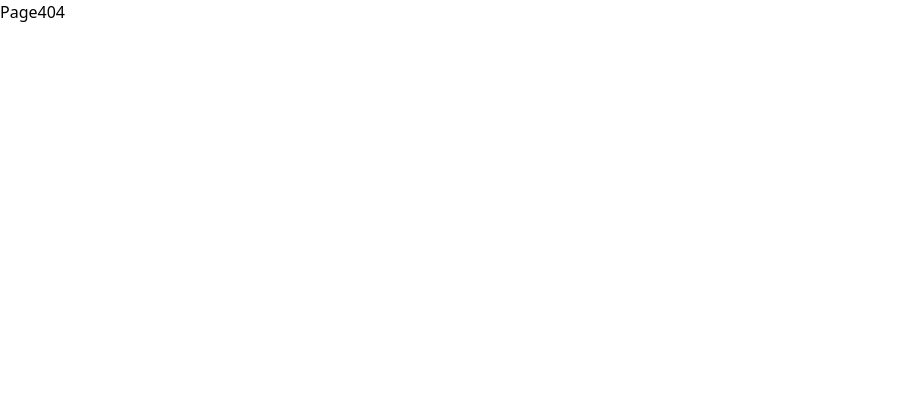
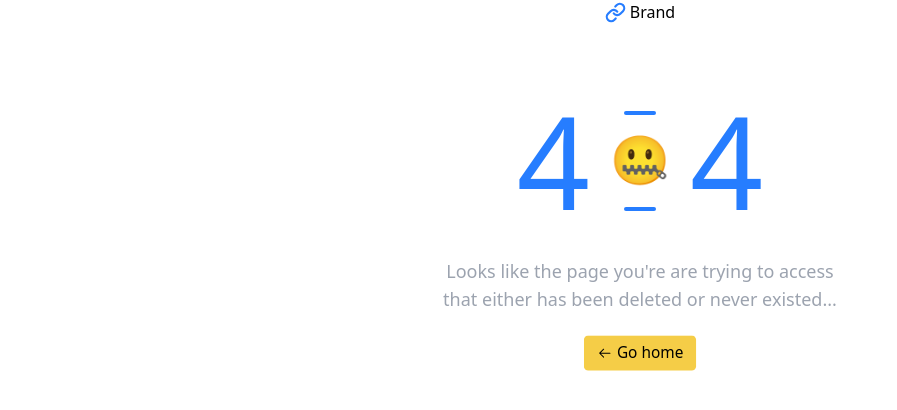
Before and after one commit to Mahesh-Uppunuthula/Linklytic-App, a React (Vite) app: page /login in a window 1280 px wide. Before the commit this address had no page. Shown: the top 410 px of the page, without its empty margins (0-897 px from the left). Built offline with nearby package versions, Linux system fonts and the light colour scheme.

Commit message:
Added Page404

```diff
--- a/src/Pages/Errors/Page404.tsx
+++ b/src/Pages/Errors/Page404.tsx
@@ -1,8 +1,48 @@
+import { FiMinus } from "react-icons/fi";
+import Brand from "../../Components/Brand/Brand";
+import Link from "../../Components/Button/Link";
+import Button from "../../Components/Button/Button";
+import { GoArrowLeft } from "react-icons/go";
 
 function Page404() {
   return (
-    <div>Page404</div>
-  )
+    <div className="w-full h-fit flex flex-col place-items-center justify-between gap-10">
+      {/* brand */}
+      {/* <div> */}
+      <Brand size={21} />
+      {/* </div> */}
+
+      <div className="w-full h-fit mt-5  flex flex-col place-items-center gap-1">
+        {/* 404 heading */}
+        <div>
+          <div className="w-full h-full  text-9xl flex place-items-center gap-5 font-medium text-primary-regular ">
+            <span>4</span>
+            <div className="flex flex-col place-items-center">
+              <div>
+                <FiMinus className="text-5xl" />
+              </div>
+              <div className="motion-safe:animate-bounce flex justify-center place-items-center text-5xl">
+                <div>🤐</div>
+              </div>
+              <div>
+                <FiMinus className="text-5xl" />
+              </div>
+            </div>
+            <span>4</span>
+          </div>
+        </div>
+        {/* 404 message */}
+        <div className="w-1/2 font-medium text-lg text-center text-balance text-gray-400 my-5">
+          Looks like the page you're are trying to access that either has been
+          deleted or never existed...
+        </div>
+        {/* take me home */}
+        <Link to={"/"}>
+          <Button appearance="warning" iconBefore={<GoArrowLeft />}>Go home</Button>
+        </Link>
+      </div>
+    </div>
+  );
 }
 
-export default Page404
+export default Page404;
```
